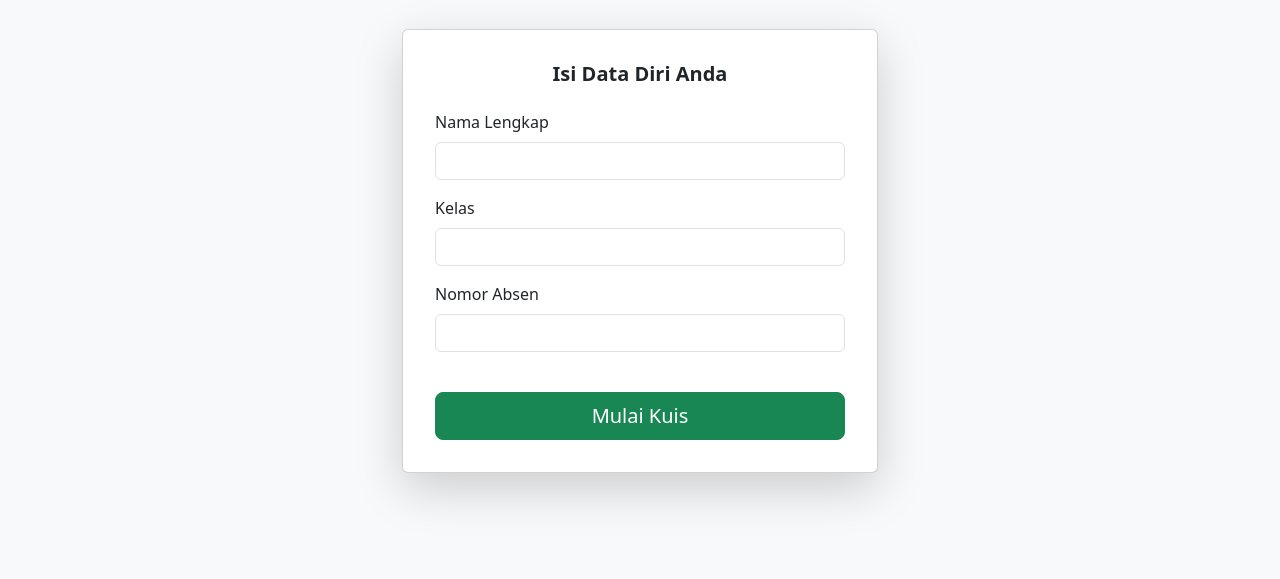
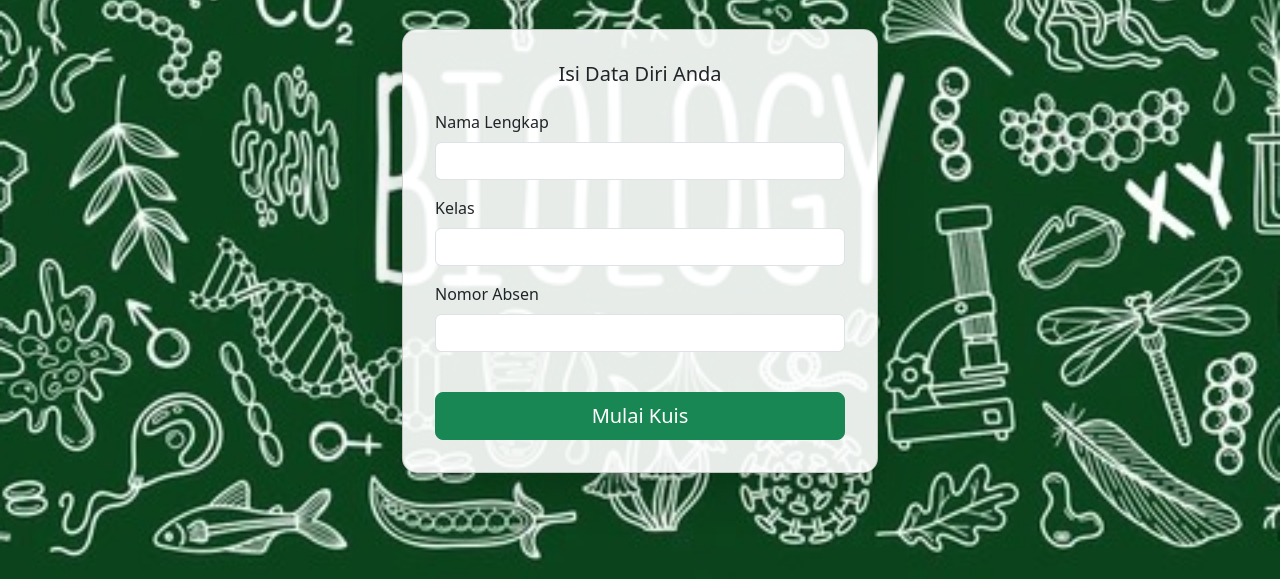
Before and after one commit to yogaa8014-gif/BISA-BIOLOGI, a plain HTML site: page index.html in a window 1280 px wide. Shown: the part 221-800 px from the top of the page. Drawn offline with nearby package versions, Linux system fonts and the light colour scheme.

Commit message:
Update style.css

```diff
--- a/style.css
+++ b/style.css
@@ -1,28 +1,46 @@
 /* style.css */
 
-/* Gaya untuk tombol pilihan di kuis */
-.option-btn {
-    text-align: left;
-    white-space: normal;
-    font-size: 1.1rem;
-    padding: 10px 15px;
-    transition: background-color 0.2s, color 0.2s;
+body {
+    /* Mengatur gambar sebagai latar belakang */
+    background-image: url('WhatsApp Image 2025-11-21 at 11.26.57.jpeg');
+
+    /* Mengatur agar gambar menutupi seluruh area background */
+    background-size: cover;
+
+    /* Mengatur agar gambar tidak terulang */
+    background-repeat: no-repeat;
+
+    /* Mengatur agar gambar tetap pada posisinya saat halaman di-scroll */
+    background-attachment: fixed;
+
+    /* Memposisikan gambar di tengah */
+    background-position: center center;
+
+    /* Opsional: Memberi warna latar belakang cadangan jika gambar gagal dimuat */
+    background-color: #e2f7e2; /* Warna hijau muda */
+
+    /* Properti lain yang mungkin sudah ada, jangan dihapus */
+    display: flex;
+    align-items: center;
+    justify-content: center;
+    min-vh-100;
 }
 
-/* Gaya untuk tombol yang sedang dipilih */
-.selected {
-    background-color: #0d6efd !important; /* Biru Primer Bootstrap */
-    color: white !important;
-    border-color: #0d6efd !important;
+/* Jika Anda ingin konten card tetap terbaca, Anda bisa menambahkan sedikit transparansi pada card */
+.card {
+    background-color: rgba(255, 255, 255, 0.9); /* Latar belakang putih dengan sedikit transparansi */
+    border-radius: 15px; /* Opsional: sedikit lengkungan pada sudut card */
+    padding: 20px;
 }
 
-/* Penyesuaian tampilan card di index/bab.html */
-.card-title {
-    font-weight: bold;
+/* Anda juga bisa menambahkan overlay gelap agar tulisan lebih kontras */
+.body::before {
+    content: '';
+    position: absolute;
+    top: 0;
+    left: 0;
+    width: 100%;
+    height: 100%;
+    background-color: rgba(0, 0, 0, 0.3); /* Overlay hitam transparan */
+    z-index: -1; /* Pastikan overlay di belakang konten */
 }
-
-/* Nonaktifkan fokus border pada tombol saat dinonaktifkan */
-.btn:disabled {
-    opacity: 0.65;
-    cursor: not-allowed;
-}
```
